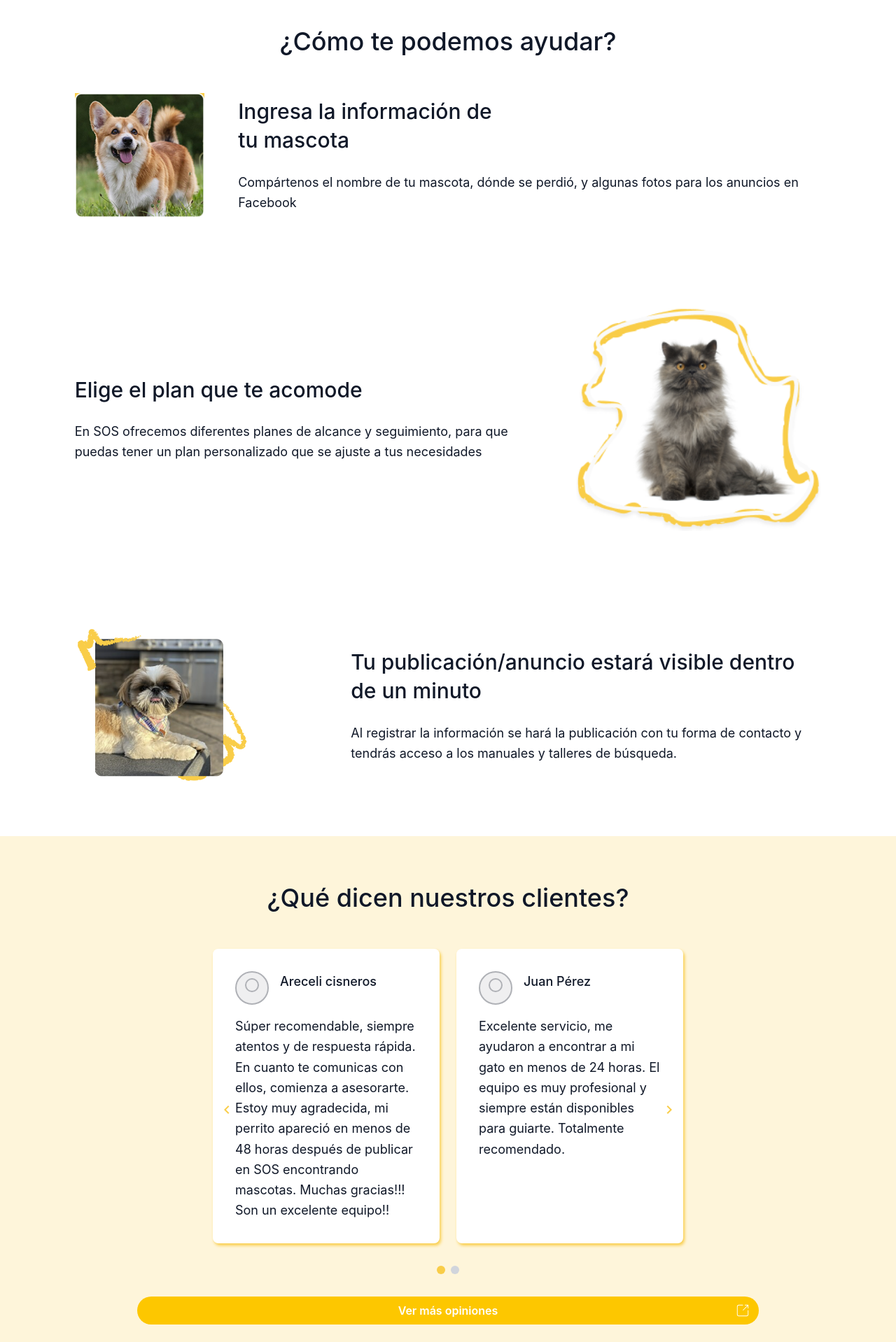
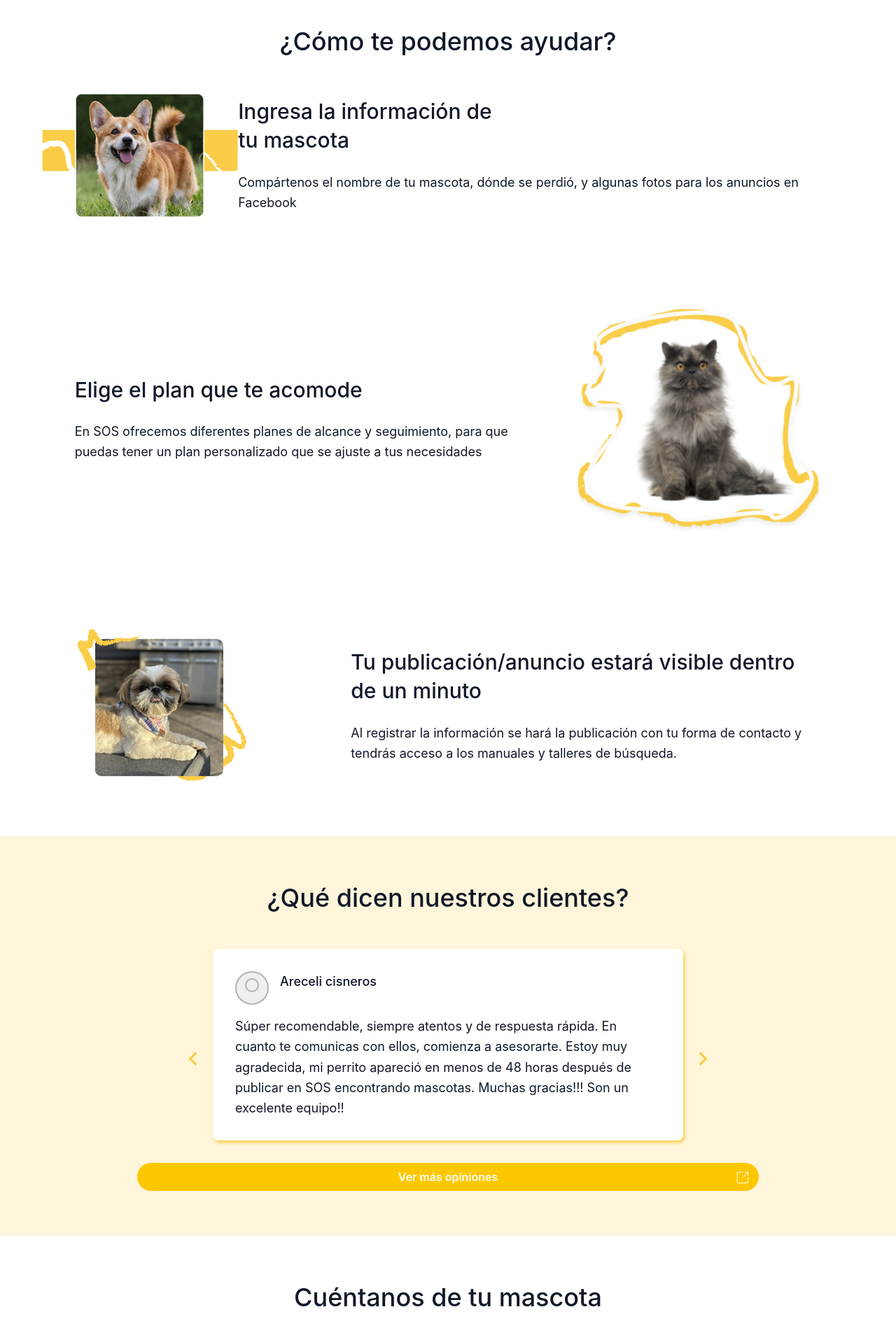
Before and after one commit to AztlanConsulting/SOS-FullStack, a React (Vite) app in the folder frontend/: page / in a window 1280 px wide. Shown: the part 680-2598 px from the top of the page at 70% size. Built offline with nearby package versions, Linux system fonts and the light colour scheme.

Commit message:
[FIX]arrows testimonialSection

```diff
--- a/frontend/src/features/landing/components/ServicesSection.tsx
+++ b/frontend/src/features/landing/components/ServicesSection.tsx
@@ -15,7 +15,10 @@ const ServicesSection = () => {
             <img
               src="/Group 36.png"
               alt="Background"
-              className="absolute"
+              className="absolute left-0 -z-10 w-[120%] scale-150"
+              style={{
+                top: "calc((1 / 2 * 100%) - 25px)"
+              }}
             />
             <img
               src="/image 7.png"
--- a/frontend/src/features/landing/components/TestimonialsSection.tsx
+++ b/frontend/src/features/landing/components/TestimonialsSection.tsx
@@ -2,9 +2,8 @@ import { useState } from 'react';
 import { Text } from '../../../shared/components/ui/Text';
 import { Button } from '../../../shared/components/ui/Button';
 import { CiShare1 } from 'react-icons/ci';
-import { MdNavigateNext } from "react-icons/md";
-import { MdNavigateBefore } from "react-icons/md";
-
+import { MdNavigateNext } from 'react-icons/md';
+import { MdNavigateBefore } from 'react-icons/md';
 
 const testimonials = [
   {
@@ -47,20 +46,16 @@ const TestimonialsSection = () => {
   const [currentIndex, setCurrentIndex] = useState(0);
 
   const totalSlides = testimonials.length;
-  const totalPairs = Math.ceil(totalSlides / 2);
 
   const nextSlide = () => {
-    setCurrentIndex((prev) => (prev + 2) % totalSlides);
+    setCurrentIndex((prev) => (prev + 1) % totalSlides);
   };
 
   const prevSlide = () => {
-    setCurrentIndex((prev) => (prev - 2 + totalSlides) % totalSlides);
+    setCurrentIndex((prev) => (prev - 1 + totalSlides) % totalSlides);
   };
 
-  const displayedTestimonials = [
-    testimonials[currentIndex],
-    testimonials[(currentIndex + 1) % totalSlides],
-  ];
+  const displayedTestimonials = [testimonials[currentIndex]];
 
   return (
     <section className="bg-[rgba(249,205,72,0.20)] overflow-hidden py-8 lg:py-16">
@@ -72,12 +67,9 @@ const TestimonialsSection = () => {
         </div>
 
         <div className="flex justify-center">
-          <div className="grid grid-cols-1 lg:grid-cols-2 gap-6 max-w-2xl relative">
+          <div className="grid grid-cols-1 gap-6 max-w-2xl relative">
             {displayedTestimonials.map((testimonial, index) => (
-              <div
-                key={`${testimonial.id}-${index}`}
-                className={index === 1 ? 'hidden lg:block' : ''}
-              >
+              <div key={`${testimonial.id}-${index}`}>
                 <TestimonialCard
                   name={testimonial.name}
                   text={testimonial.text}
@@ -87,32 +79,18 @@ const TestimonialsSection = () => {
 
             <button
               onClick={prevSlide}
-              className="absolute left-0 top-1/2 lg:left-0 w-10 h-10 flex items-center justify-center transition-shadow"
+              className="absolute -left-10 top-1/2 w-12 h-12 -translate-x-1 lg:w-10 lg:h-10 lg:-left-12 lg:translate-x-0 flex items-center justify-center transition-shadow"
             >
-              <MdNavigateBefore className="w-6 h-6 text-primary-yellow" />
+              <MdNavigateBefore className="w-10 h-10 lg:w-15 lg:h-15 text-primary-yellow" />
             </button>
 
             <button
               onClick={nextSlide}
-              className="absolute right-0 top-1/2 w-10 h-10 flex items-center justify-center  transition-shadow"
+              className="absolute -right-10 top-1/2 w-12 h-12 translate-x-1 lg:w-10 lg:h-10 lg:-right-12 lg:translate-x-0 flex items-center justify-center transition-shadow"
             >
-              <MdNavigateNext className="w-6 h-6 text-primary-yellow" />
+              <MdNavigateNext className="w-10 h-10 lg:w-15 lg:h-15 text-primary-yellow" />
             </button>
           </div>
-        </div>
-
-        <div className="flex justify-center mt-8 gap-2">
-          {Array.from({ length: totalPairs }).map((_, index) => (
-            <button
-              key={index}
-              onClick={() => setCurrentIndex(index * 2)}
-              className={`w-3 h-3 rounded-full transition-colors ${
-                Math.floor(currentIndex / 2) === index
-                  ? 'bg-primary-yellow'
-                  : 'bg-gray-300 hover:bg-gray-400'
-              }`}
-            />
-          ))}
         </div>
 
         <div className="flex justify-center mt-8">
```
